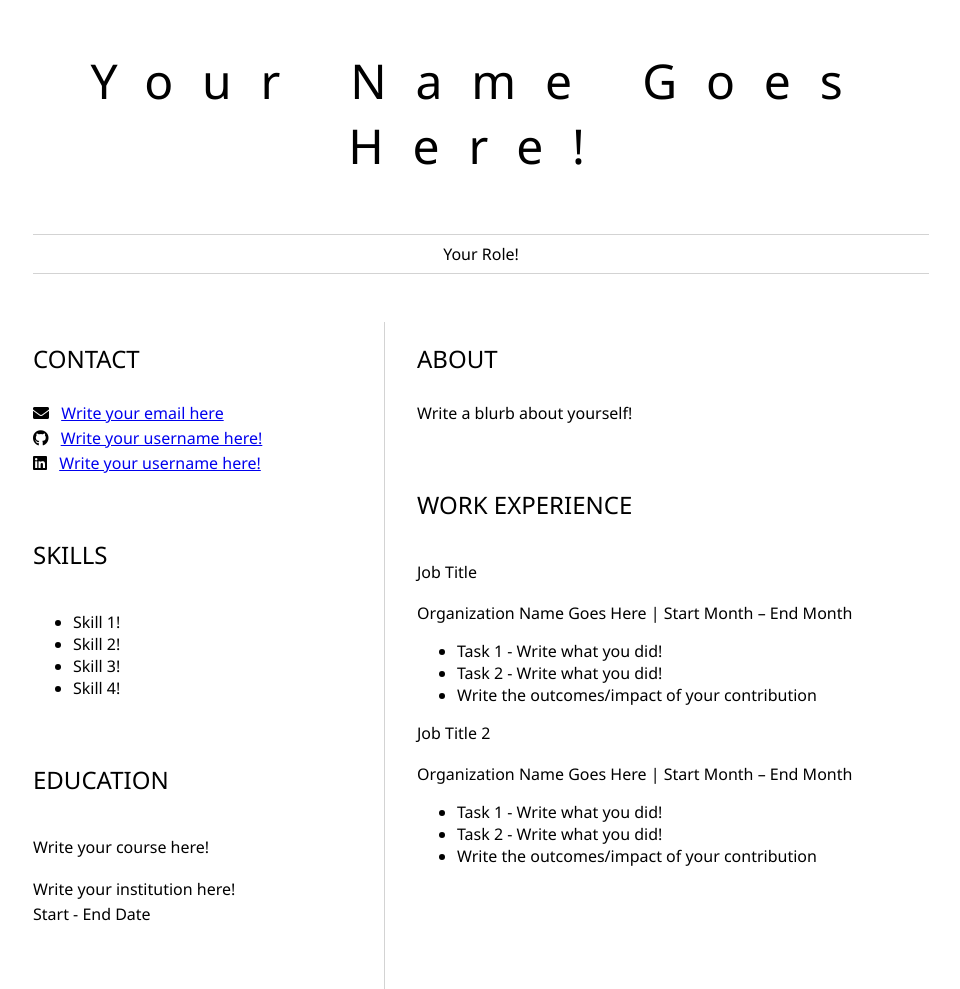
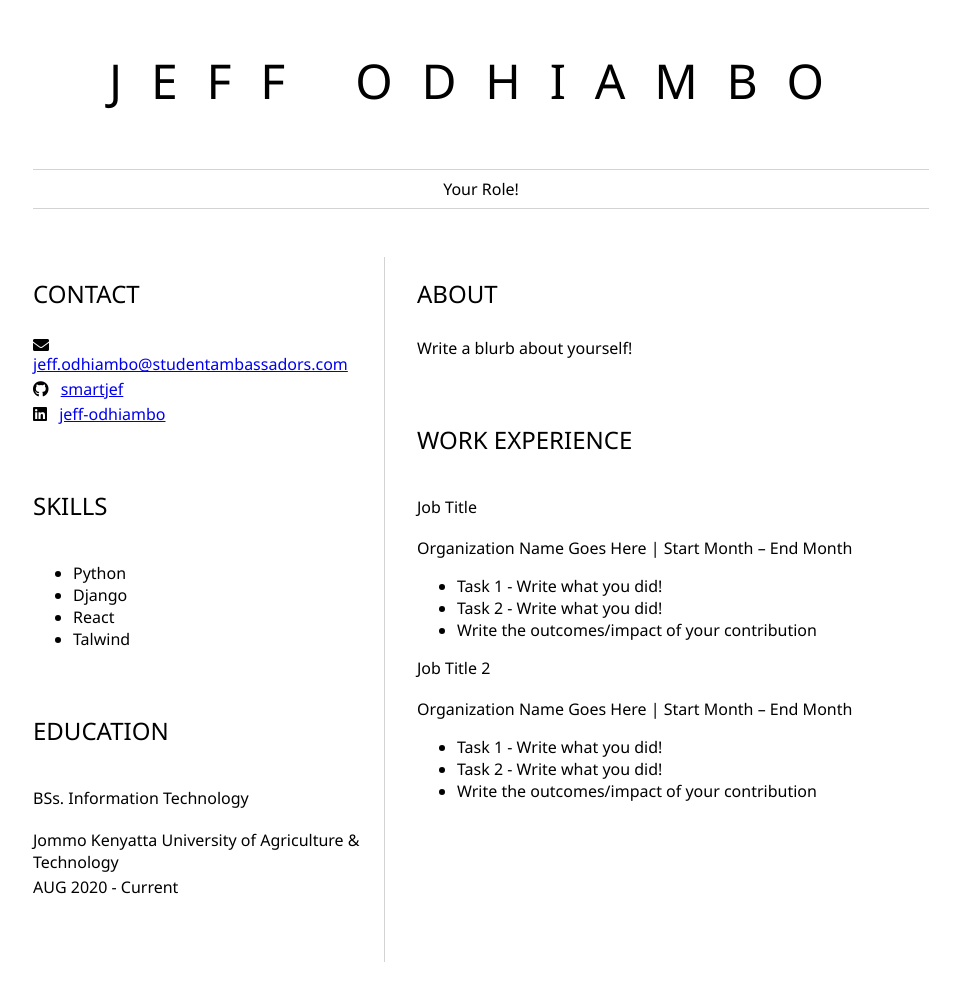
Before and after one commit to smartjef/my-resume, a plain HTML site: page index.html in a window 1280 px wide. Shown: the whole page, without its empty margins (159-1119 px from the left). After the commit the page ends 962 px from the top, so only its background shows below. Drawn offline with Linux system fonts and the light colour scheme.

Commit message:
Update index.html

```diff
--- a/index.html
+++ b/index.html
@@ -4,12 +4,12 @@
 <head>
     <link href="style.css" rel="stylesheet">
     <link rel="stylesheet" href="https://cdnjs.cloudflare.com/ajax/libs/font-awesome/5.15.4/css/all.min.css">
-    <title>Your Name Goes Here!</title>
+    <title>JEFF ODHIAMBO</title>
 </head>
 <body>
     <header id="header">
         <!-- resume header with your name and title -->
-        <h1>Your Name Goes Here!</h1>
+        <h1>JEFF ODHIAMBO</h1>
         <hr>
         Your Role!
         <hr>
@@ -21,36 +21,36 @@
                 <!-- contact info including social media -->
                 <p>
                     <i class="fa fa-envelope" aria-hidden="true"></i>
-                    <a href="mailto:username@domain.top-level domain">Write your email here</a>
+                    <a href="mailto:username@domain.top-level domain">jeff.odhiambo@studentambassadors.com</a>
                 </p>
                 <p>
                     <i class="fab fa-github" aria-hidden="true"></i>
-                    <a href="github.com/yourGitHubUsername">Write your username here!</a>
+                    <a href="github.com/yourGitHubUsername">smartjef</a>
                 </p>
                 <p>
                     <i class="fab fa-linkedin" aria-hidden="true"></i>
-                    <a href="linkedin.com/yourLinkedInUsername">Write your username here!</a>
+                    <a href="linkedin.com/yourLinkedInUsername">jeff-odhiambo</a>
                 </p>
             </section>
             <section>
                 <h2>SKILLS</h2>
                 <!-- your skills -->
                 <ul>
-                    <li>Skill 1!</li>
-                    <li>Skill 2!</li>
-                    <li>Skill 3!</li>
-                    <li>Skill 4!</li>
+                    <li>Python</li>
+                    <li>Django</li>
+                    <li>React</li>
+                    <li>Talwind</li>
                 </ul>
             </section>
             <section>
                 <h2>EDUCATION</h2>
                 <!-- your education -->
-                <h3>Write your course here!</h3>
+                <h3>BSs. Information Technology</h3>
                 <p>
-                    Write your institution here!
+                    Jommo Kenyatta University of Agriculture & Technology
                 </p>
                 <p>
-                    Start - End Date
+                    AUG 2020 - Current
                 </p>
             </section>
         </article>
```
